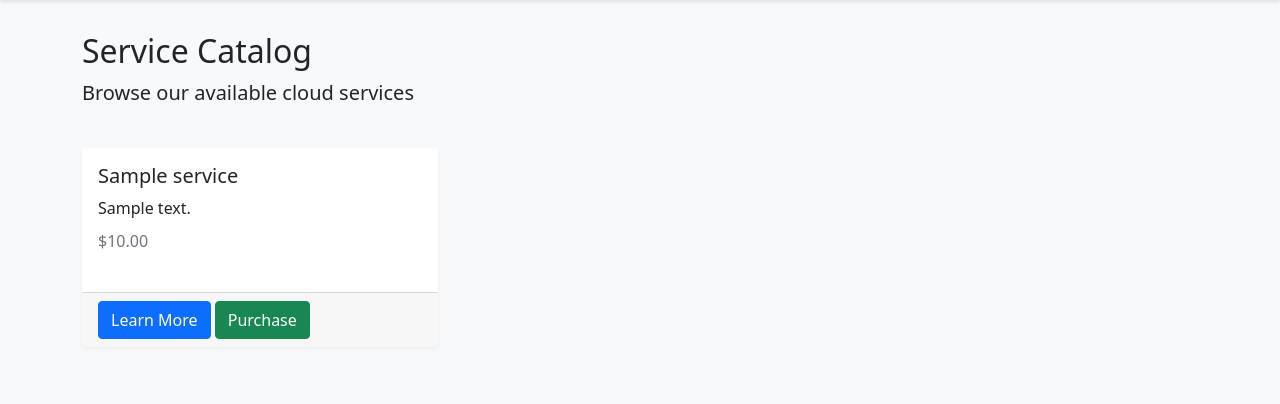
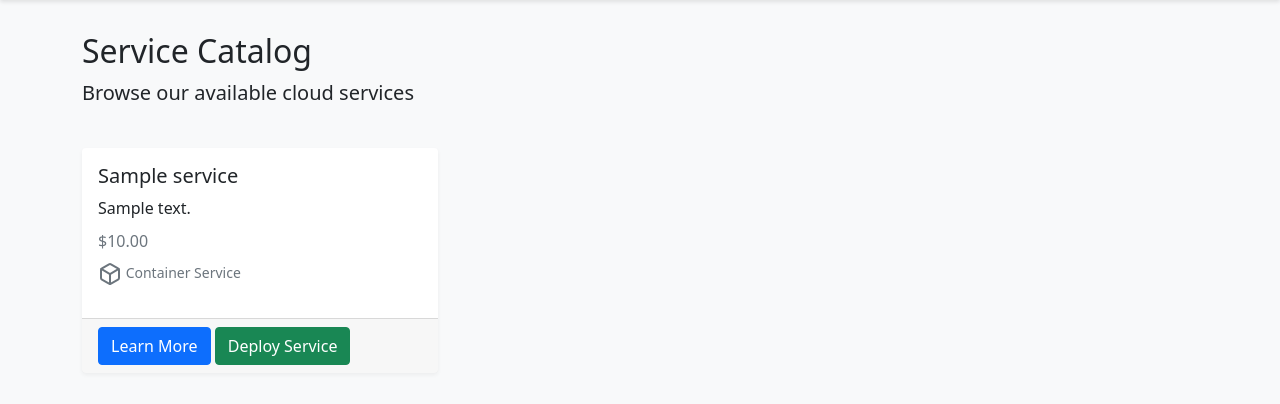
Before and after one commit to joozyz/CustomerPortal, a Flask app: page /services/catalog in a window 1280 px wide. Shown: the part 56-460 px from the top of the page. Run offline with Flask 3, Linux system fonts and the light colour scheme; a user stored in the database is signed in; tables that the repository leaves empty hold one stand-in row (values such as "Sample post"); parts of the project's set-up code (start-up, migrations or seed data) failed here and were passed over; some libraries are stand-ins or nearby versions.

Commit message:
Agent query: Could you verify if you can see the Nginx Web Server service in the service catalog? It should show a 'Deploy Service' button when you're logged in.
Implement Podman integration for service deployment, adding database models, routes, and UI elements for managing containers.

Screenshot: https://storage.googleapis.com/screenshot-production-us-central1/e4f27d8f-b509-4262-88cb-fed78bd103c9/8c9d2188-a308-4500-937d-7dc1f37b7daf.jpg

```diff
--- a/pyproject.toml
+++ b/pyproject.toml
@@ -14,4 +14,6 @@ dependencies = [
     "flask-limiter>=3.10.1",
     "sqlalchemy>=2.0.38",
     "werkzeug>=3.1.3",
+    "podman>=5.4.0.1",
+    "python-dotenv>=1.0.1",
 ]
--- a/routes.py
+++ b/routes.py
@@ -1,9 +1,8 @@
-from flask import render_template, redirect, url_for, flash, request
+from flask import render_template, redirect, url_for, flash, request, jsonify
 from flask_login import login_user, logout_user, login_required, current_user
 from app import app, db, login_manager, limiter
-from models import User, Service, CustomerProfile, BillingInfo
-from utils import admin_required
-from werkzeug.security import generate_password_hash
+from models import User, Service, CustomerProfile, BillingInfo, Container
+from utils import admin_required, podman_manager
 
 @login_manager.user_loader
 def load_user(user_id):
@@ -85,3 +84,85 @@ def service_catalog():
 def logout():
     logout_user()
     return redirect(url_for('index'))
+
+@app.route('/services/<int:service_id>/deploy', methods=['POST'])
+@login_required
+def deploy_service(service_id):
+    service = Service.query.get_or_404(service_id)
+
+    # Check if service is already deployed for this user
+    existing_container = Container.query.filter_by(
+        user_id=current_user.id,
+        service_id=service_id,
+        status='running'
+    ).first()
+
+    if existing_container:
+        flash('Service is already deployed', 'warning')
+        return redirect(url_for('service_catalog'))
+
+    # Deploy the service using Podman
+    container = podman_manager.deploy_service(
+        service=service,
+        user_id=current_user.id,
+        environment=service.environment_vars
+    )
+
+    if container:
+        db.session.add(container)
+        db.session.commit()
+        flash('Service deployed successfully', 'success')
+    else:
+        flash('Failed to deploy service', 'danger')
+
+    return redirect(url_for('service_catalog'))
+
+@app.route('/containers/<int:container_id>/stop', methods=['POST'])
+@login_required
+def stop_container(container_id):
+    container = Container.query.get_or_404(container_id)
+
+    # Ensure the container belongs to the current user
+    if container.user_id != current_user.id:
+        flash('Unauthorized action', 'danger')
+        return redirect(url_for('dashboard'))
+
+    if podman_manager.stop_container(container.container_id):
+        container.status = 'stopped'
+        db.session.commit()
+        flash('Container stopped successfully', 'success')
+    else:
+        flash('Failed to stop container', 'danger')
+
+    return redirect(url_for('dashboard'))
+
+@app.route('/containers/<int:container_id>/remove', methods=['POST'])
+@login_required
+def remove_container(container_id):
+    container = Container.query.get_or_404(container_id)
+
+    # Ensure the container belongs to the current user
+    if container.user_id != current_user.id:
+        flash('Unauthorized action', 'danger')
+        return redirect(url_for('dashboard'))
+
+    if podman_manager.remove_container(container.container_id):
+        db.session.delete(container)
+        db.session.commit()
+        flash('Container removed successfully', 'success')
+    else:
+        flash('Failed to remove container', 'danger')
+
+    return redirect(url_for('dashboard'))
+
+@app.route('/containers/<int:container_id>/status')
+@login_required
+def container_status(container_id):
+    container = Container.query.get_or_404(container_id)
+
+    # Ensure the container belongs to the current user
+    if container.user_id != current_user.id:
+        return jsonify({'error': 'Unauthorized'}), 403
+
+    status = podman_manager.get_container_status(container.container_id)
+    return jsonify({'status': status})
--- a/templates/services/catalog.html
+++ b/templates/services/catalog.html
@@ -16,11 +16,24 @@
                 <h5 class="card-title">{{ service.name }}</h5>
                 <p class="card-text">{{ service.description }}</p>
                 <h6 class="card-subtitle mb-2 text-muted">${{ "%.2f"|format(service.price) }}</h6>
+                {% if service.container_image %}
+                <p class="card-text">
+                    <small class="text-muted">
+                        <i class="feather-icon" data-feather="box"></i> Container Service
+                    </small>
+                </p>
+                {% endif %}
             </div>
             <div class="card-footer">
                 <a href="#" class="btn btn-primary">Learn More</a>
                 {% if current_user.is_authenticated %}
-                <a href="#" class="btn btn-success">Purchase</a>
+                    {% if service.container_image %}
+                        <form action="{{ url_for('deploy_service', service_id=service.id) }}" method="POST" class="d-inline">
+                            <button type="submit" class="btn btn-success">Deploy Service</button>
+                        </form>
+                    {% else %}
+                        <a href="#" class="btn btn-success">Purchase</a>
+                    {% endif %}
                 {% endif %}
             </div>
         </div>
```
Also changed, not shown: models.py (+16 -0 lines), templates/dashboard.html (+61 -2 lines), utils/__init__.py (added, +14 -0 lines), utils/podman.py (added, +92 -0 lines), 1 other file.
